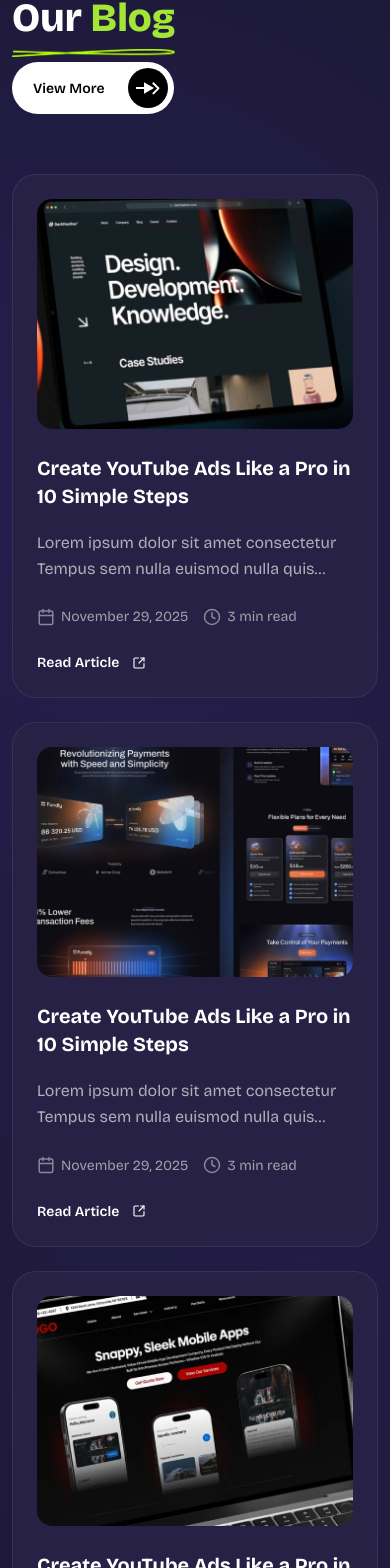
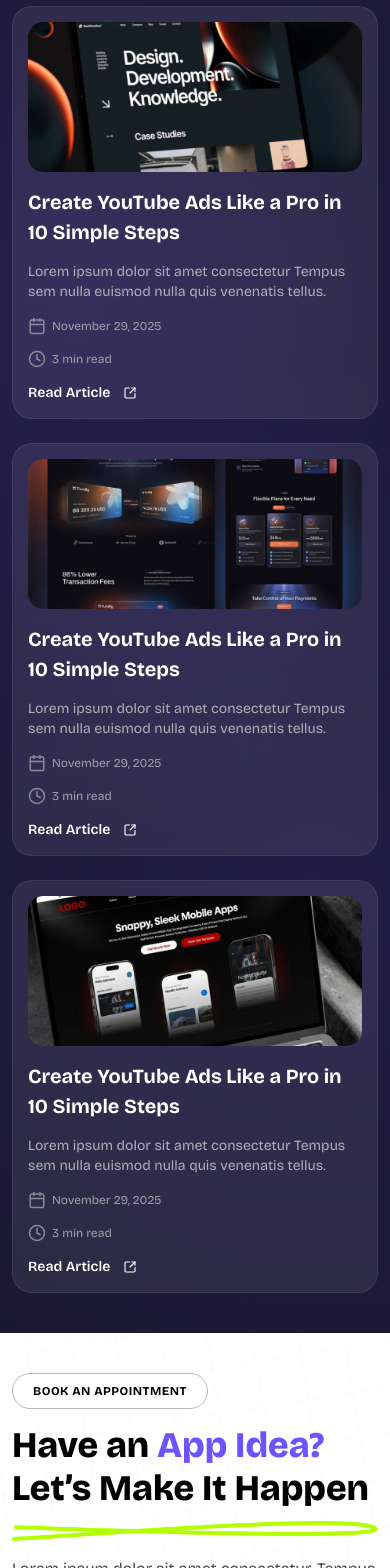
Before and after one commit to syedalihaider-dev/next-app-inc, a Next.js app: page / in a window 390 px wide. Shown: the part 7079-8647 px from the top of the page. Built offline with nearby package versions, Linux system fonts and the light colour scheme.

Commit message:
New Upadted

```diff
--- a/src/components/Appointment.module.css
+++ b/src/components/Appointment.module.css
@@ -14,12 +14,10 @@
     height: 100%;
     z-index: 0;
     opacity: 0.6;
-    /* Increased visibility */
     pointer-events: none;
     background-image: url('/grid-bg.png');
     background-repeat: repeat;
     background-size: contain;
-    /* Adjusting so pattern repeats naturally */
 }
 
 .contentCol {
@@ -28,7 +26,7 @@
 }
 
 .badge {
-    border: 1px solid #e0e0e0;
+    border: 1px solid #b5b5b5;
     border-radius: 40px;
     padding: 10px 25px;
     font-size: 14px;
@@ -42,16 +40,12 @@
 }
 
 .heading {
-    font-size: 72px;
-    font-weight: 800;
-    line-height: 1.1;
     color: #000;
     margin-bottom: 10px;
 }
 
 .highlight {
     color: #6a55ff;
-    /* Purple color for "App Idea?" */
 }
 
 .vectorWrapper {
@@ -72,12 +66,10 @@
     display: flex;
     justify-content: flex-end;
     align-items: flex-end;
-    /* Align to bottom */
     z-index: 1;
     height: 100%;
 }
 
-/* Bottom fade overlay */
 .visualCol::after {
     content: "";
     position: absolute;
@@ -96,7 +88,6 @@
     max-width: 750px;
     margin-right: -100px;
     margin-bottom: -10px;
-    /* Slight overlap with section bottom */
     display: flex;
     align-items: flex-end;
 }
@@ -107,38 +98,46 @@
     object-fit: contain;
 }
 
-@media (max-width: 1200px) {
-    .heading {
-        font-size: 56px;
+@media (max-width: 1600px) {
+    .appointmentSection {
+        padding: 60px 0 0 0;
     }
 
-    .handImgWrapper {
-        margin-right: -50px;
-    }
-}
-
-@media (max-width: 991px) {
-    .appointmentSection {
-        padding: 80px 0;
-        text-align: center;
+    .vectorWrapper {
+        margin-top: 0px;
+        margin-bottom: 20px;
     }
 
-    .description {
-        margin: 0 auto 40px;
+    .badge {
+        margin-bottom: 15px;
+        padding: 8px 15px;
     }
 
     .visualCol {
         justify-content: center;
-        margin-top: 50px;
+    }
+}
+
+@media (max-width: 1399px) {
+    .appointmentSection {
+        padding: 40px 0 0 0;
+    }
+
+    .vectorWrapper {
+        margin-bottom: 15px;
+    }
+
+    .description {
+        max-width: 100%;
+        margin-bottom: 20px;
+        font-size: 16px;
+        line-height: 25px;
     }
 
     .handImgWrapper {
+        max-width: 100%;
+        margin-bottom: 0px;
         margin-right: 0;
-    }
-
-    .vectorWrapper {
-        display: flex;
-        justify-content: center;
     }
 }
 
--- a/src/components/Blog.jsx
+++ b/src/components/Blog.jsx
@@ -50,7 +50,7 @@ const Blog = () => {
                 {/* Blog Cards Grid */}
                 <div className="row g-4">
                     {blogs.map((blog) => (
-                        <div key={blog.id} className="col-lg-4 col-md-6">
+                        <div key={blog.id} className="col-lg-4 col-md-4">
                             <div className={styles.blogCard}>
                                 <div className={styles.cardThumb}>
                                     <img src={blog.image} alt={blog.title} />
--- a/src/components/Blog.module.css
+++ b/src/components/Blog.module.css
@@ -17,10 +17,6 @@
 }
 
 .heading {
-    font-size: 48px;
-    font-weight: 800;
-    margin: 0;
-    line-height: 1.2;
     position: relative;
     z-index: 1;
 }
@@ -44,10 +40,10 @@
 }
 
 .blogCard {
-    background: #262145;
+    background: rgba(255, 255, 255, 0.08);
     border: 1px solid rgba(255, 255, 255, 0.08);
-    border-radius: 24px;
-    padding: 24px;
+    border-radius: 20px;
+    padding: 20px;
     height: 100%;
     transition: all 0.4s cubic-bezier(0.4, 0, 0.2, 1);
     display: flex;
@@ -134,22 +130,78 @@
     height: 20px;
 }
 
-@media (max-width: 1200px) {
-    .heading {
-        font-size: 50px;
+@media (max-width: 1600px) {
+    .blogSection {
+        padding: 60px 0;
+    }
+}
+
+@media (max-width: 1399px) {
+    .blogSection {
+        padding: 40px 0;
+    }
+
+    .headerRow {
+        margin-bottom: 40px;
+    }
+
+    .blogCard {
+        padding: 15px;
+    }
+
+    .cardThumb {
+        height: 180px;
+        margin-bottom: 20px;
+    }
+
+    .cardTitle {
+        margin-bottom: 15px;
+        font-size: 20px;
+        line-height: 25px;
+    }
+
+    .cardDesc {
+        margin-bottom: 20px;
+        font-size: 14px;
+        line-height: 20px;
+    }
+
+    .cardMeta {
+        margin-bottom: 20px;
+        font-size: 12px;
     }
 }
 
 @media (max-width: 991px) {
-    .headerRow {
+    .cardThumb {
+        height: 101px;
+        margin-bottom: 15px;
+    }
+
+    .cardTitle {
+        margin-bottom: 15px;
+        font-size: 15px;
+        line-height: 20px;
+    }
+
+    .cardDesc {
+        margin-bottom: 15px;
+    }
+
+    .cardMeta {
         flex-direction: column;
-        align-items: flex-start;
-        gap: 20px;
+        align-items: start;
+        margin-bottom: 14px;
     }
 }
 
 @media (max-width: 768px) {
-    .heading {
-        font-size: 40px;
+    .cardThumb {
+        height: 150px;
+    }
+
+    .cardTitle {
+        font-size: 20px;
+        line-height: 30px;
     }
 }
```
